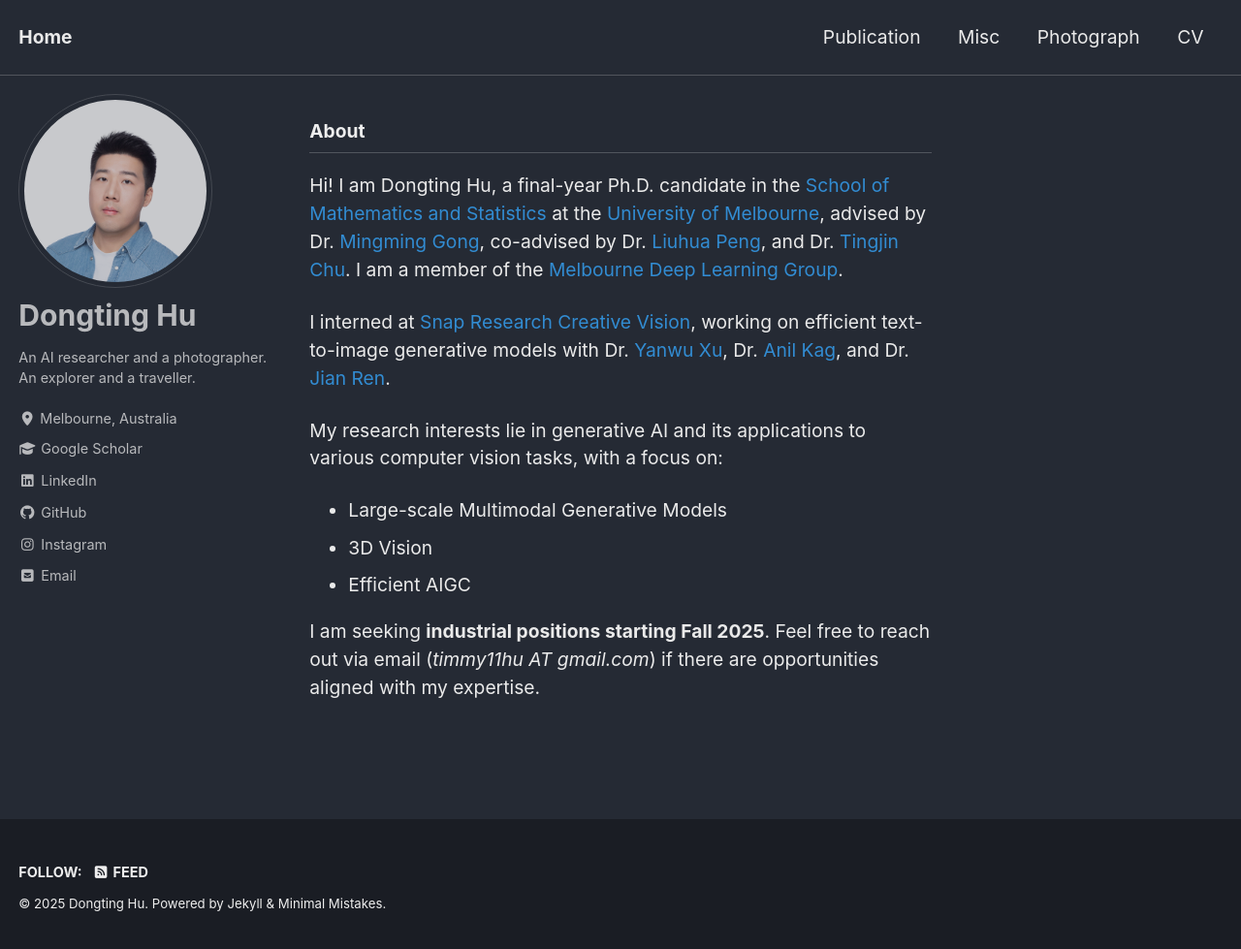
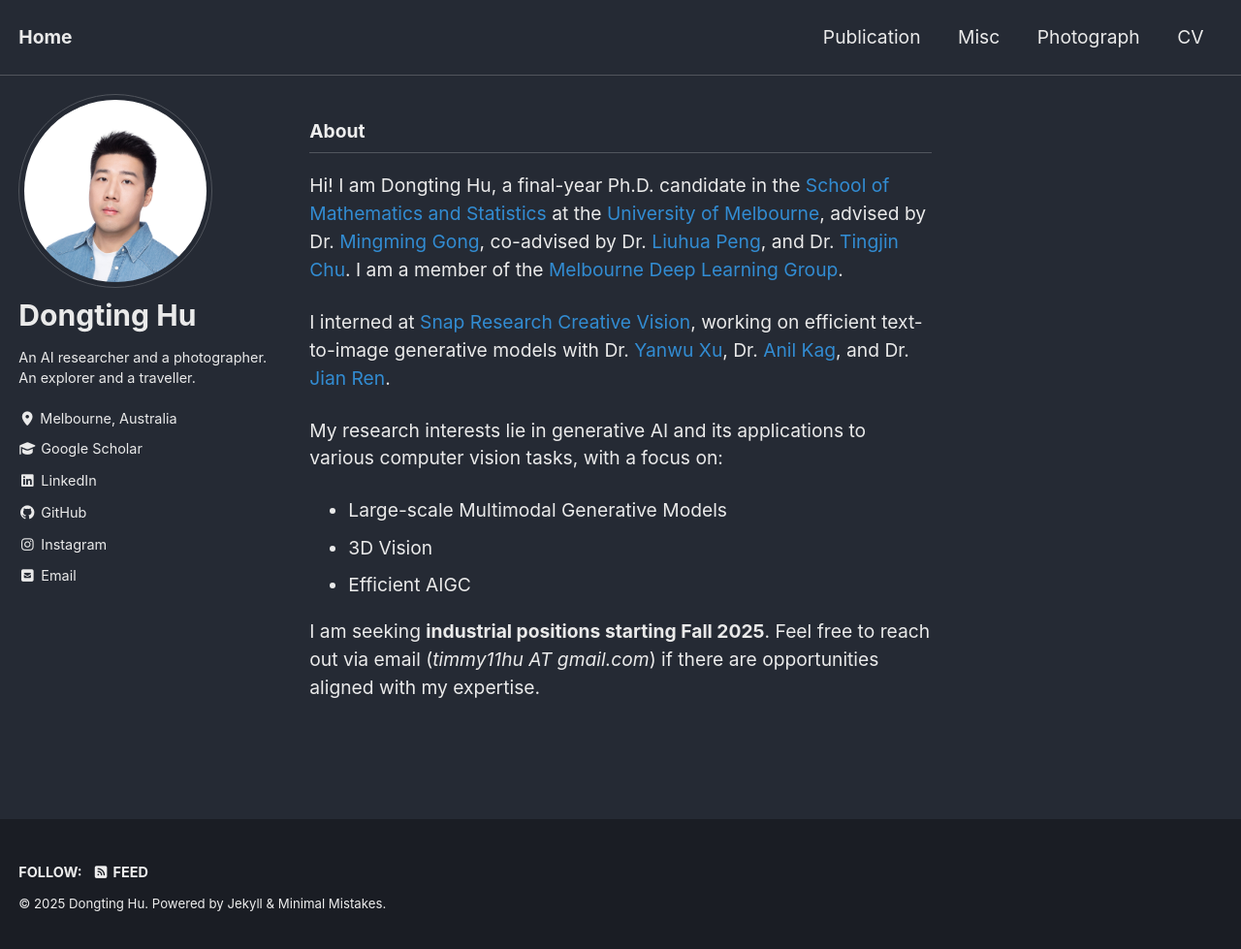
Before and after one commit to timmy11hu/timmy11hu.github.io, a Jekyll site: the page built from index.html, in a window 1280 px wide and 981 px high. Shown: the whole window at 97% size. Built offline with Jekyll 4.4.1, drawn with Linux system fonts in a browser that asks for light colours; cached includes are drawn as plain includes; the list of posts is cut into pages by our own code.

Commit message:
Update _sidebar.scss

```diff
--- a/_sass/minimal-mistakes/_sidebar.scss
+++ b/_sass/minimal-mistakes/_sidebar.scss
@@ -19,9 +19,11 @@
   @include breakpoint($large) {
     float: inline-start;
     width: calc(#{$right-sidebar-width-narrow} - 1em);
-    opacity: 0.75;
-    -webkit-transition: opacity 0.2s ease-in-out;
-    transition: opacity 0.2s ease-in-out;
+    opacity: 1;  /* Make sure it's fully opaque */
+    transition: none;  /* Remove any transition effects */
+    // opacity: 0.75;
+    // -webkit-transition: opacity 0.2s ease-in-out;
+    // transition: opacity 0.2s ease-in-out;
 
     &:hover {
       opacity: 1;
@@ -136,8 +138,6 @@
   img {
     max-width:200px;
     border-radius: 50%;
-    opacity: 1;  /* Ensure it's fully opaque */
-    transition: none;  /* Remove any transition effects */
 
     @include breakpoint($large) {
       padding: 5px;
```
